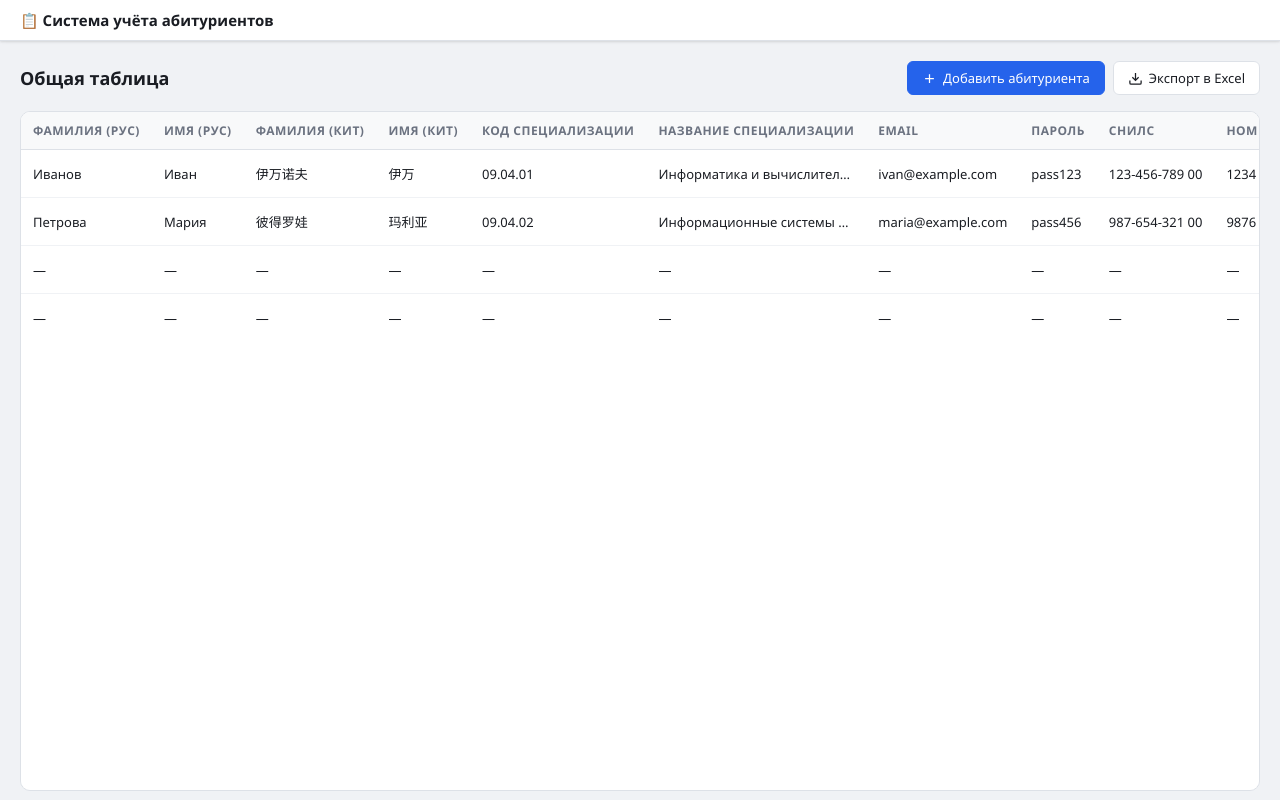
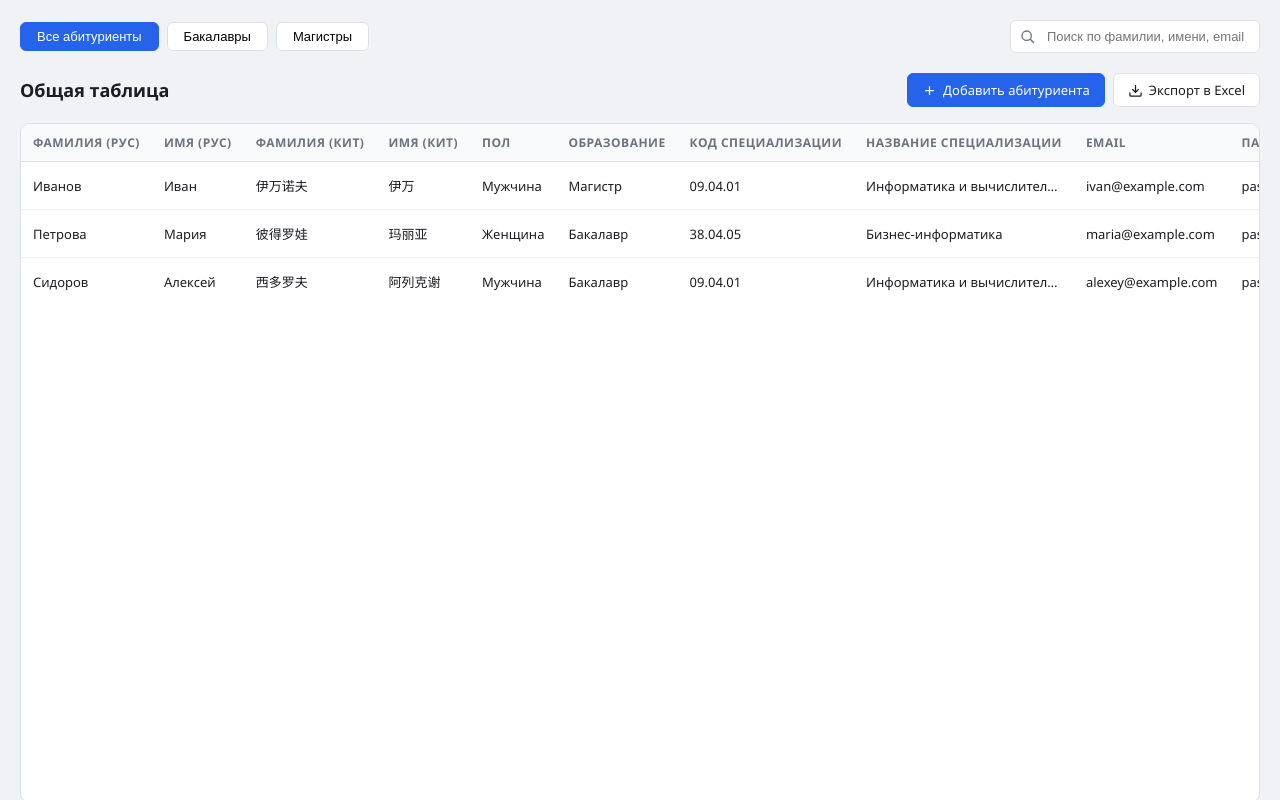
Before and after one commit to Alina815/SIMS-otlichnik, a FastAPI app: page / in a window 1280 px wide. Run offline with FastAPI, Linux system fonts and the light colour scheme; data comes from the database, SQL or seed files in the repository; parts of the project's set-up code (start-up, migrations or seed data) failed here and were passed over.

Commit message:
Добавлены фильтрация по образованию и поиск по имени, фамилии, электронной почте на страницу с общей таблицей.

```diff
--- a/static/css/style.css
+++ b/static/css/style.css
@@ -201,7 +201,72 @@ select.form-control {
   padding: 20px;
 }
 
-/* ─── Table ──────────────────────────────────────────────────────────────────── */
+/* ###Above table### */
+.table-controls {
+  display: flex;
+  justify-content: space-between;
+  align-items: center;
+  margin-bottom: 20px;
+  flex-wrap: wrap;
+  gap: 16px;
+}
+
+.filter-tabs {
+  display: flex;
+  gap: 8px;
+}
+
+.filter-tab {
+  padding: 6px 16px;
+  border: 1px solid var(--border);
+  border-radius: var(--radius);
+  background: var(--surface);
+  cursor: pointer;
+  font-size: 13px;
+  transition: all var(--transition);
+}
+
+.filter-tab.active {
+  background: var(--accent);
+  color: #fff;
+  border-color: var(--accent);
+}
+
+.filter-tab:hover:not(.active) {
+  background: var(--surface2);
+}
+
+.search-box {
+  position: relative;
+  display: flex;
+  align-items: center;
+}
+
+.search-icon {
+  position: absolute;
+  left: 10px;
+  width: 16px;
+  height: 16px;
+  color: var(--text-muted);
+  pointer-events: none;
+}
+
+.search-input {
+  padding: 8px 12px 8px 36px;
+  border: 1px solid var(--border);
+  border-radius: var(--radius);
+  width: 250px;
+  font-size: 13px;
+  transition: border-color var(--transition);
+}
+
+.search-input:focus {
+  outline: none;
+  border-color: var(--accent);
+}
+/* ###Above table### */
+
+/* ###Table### */
 .table-wrapper {
   overflow: auto;
   border-radius: var(--radius-lg);
@@ -245,7 +310,6 @@ tbody tr {
 }
 tbody tr:hover { background: #f5f7fa; }
 tbody tr:last-child { border-bottom: none; }
-tbody tr.selected { background: #eff6ff; }
 
 tbody td {
   padding: 10px 12px;
@@ -262,6 +326,7 @@ tbody td {
   padding: 40px;
   cursor: default;
 }
+/* ###Table### */
 
 /* ─── Photo / Scan Placeholder ───────────────────────────────────────────────── */
 .photo-placeholder {
@@ -394,10 +459,12 @@ tbody td {
   font-weight: 600;
   color: var(--text-muted);
   text-transform: uppercase;
-  letter-spacing: 0.06em;
-  padding-bottom: 12px;
-  border-bottom: 1px solid var(--border);
-  margin-bottom: 16px;
+  letter-spacing: 0.04em;
+  text-align: right;
+  padding: 8px 4px;
+  border-bottom: 2px solid var(--accent);
+  margin-bottom: 4px;
+  margin-bottom: 12px;
 }
 
 .form-grid {
--- a/static/js/utils.js
+++ b/static/js/utils.js
@@ -1,3 +1,157 @@
+const USE_MOCK = true;
+const API_URL = '';
+
+const MOCK_APPLICANTS = [
+{
+    id: 1,
+    last_name_ru: 'Иванов',
+    first_name_ru: 'Иван',
+    last_name_cn: '伊万诺夫',
+    first_name_cn: '伊万',
+    gender: 'Мужчина',
+    education: 'Магистр',
+    email: 'ivan@example.com',
+    password: 'pass123',
+    snils: '123-456-789 00',
+    passport_number: '4510 123456',
+    passport_expiry: '2030-12-31',
+    passport_issued_by: 'УФМС России по г. Москва',
+    specialization_code: '09.04.01',
+    specialization_name: 'Информатика и вычислительная техника',
+    partner: 'ООО "Рога и копыта"',
+    doc1_number: 'АБ 1234567',
+    doc2_number: '107824 0123456789',
+    photo_path: 'photos/photo_1.jpg'
+  },
+  {
+    id: 2,
+    last_name_ru: 'Петрова',
+    first_name_ru: 'Мария',
+    last_name_cn: '彼得罗娃',
+    first_name_cn: '玛丽亚',
+    gender: 'Женщина',
+    education: 'Бакалавр',
+    email: 'maria@example.com',
+    password: 'pass456',
+    snils: '987-654-321 00',
+    passport_number: '4510 654321',
+    passport_expiry: '2028-06-15',
+    passport_issued_by: 'УФМС России по г. Санкт-Петербург',
+    specialization_code: '38.04.05',
+    specialization_name: 'Бизнес-информатика',
+    partner: 'ООО "Ромашка"',
+    doc1_number: 'ВГ 7654321',
+    doc2_number: '107824 9876543210',
+    photo_path: null
+  },
+  {
+    id: 3,
+    last_name_ru: 'Сидоров',
+    first_name_ru: 'Алексей',
+    last_name_cn: '西多罗夫',
+    first_name_cn: '阿列克谢',
+    gender: 'Мужчина',
+    education: 'Бакалавр',
+    email: 'alexey@example.com',
+    password: 'pass789',
+    snils: '456-789-123 00',
+    passport_number: '4510 789123',
+    passport_expiry: '2032-01-20',
+    passport_issued_by: 'УФМС России по г. Екатеринбург',
+    specialization_code: '09.04.01',
+    specialization_name: 'Информатика и вычислительная техника',
+    partner: 'ИП Сидоров',
+    doc1_number: 'ДЕ 4567890',
+    doc2_number: '107824 4567890123',
+    photo_path: null
+  }
+];
+
+const MOCK_SPECIALIZATIONS = [
+    { code: '09.04.01', name: 'Информатика и вычислительная техника' },
+    { code: '09.04.02', name: 'Информационные системы и технологии' },
+    { code: '09.04.03', name: 'Прикладная информатика' },
+    { code: '09.04.04', name: 'Программная инженерия' },
+    { code: '01.04.02', name: 'Прикладная математика и информатика' },
+    { code: '27.04.03', name: 'Системный анализ и управление' },
+    { code: '38.04.05', name: 'Бизнес-информатика' }
+];
+
+const MOCK_DOCUMENTS = {
+    '1-passport-ru': { number: '4510 123456', issued_date: '2010-05-15', issued_by: 'УФМС Москвы', issue_place: 'г. Москва', birth_province: 'Московская область' },
+    '1-snils-ru': { number: '123-456-789 00' },
+    '2-passport-ru': { number: '4510 654321', issued_date: '2015-06-20', issued_by: 'УФМС СПб', issue_place: 'г. Санкт-Петербург', birth_province: 'Ленинградская область' }
+};
+
+function getMockResponse(url, options = {}) {
+    console.log(`[MOCK] ${options.method || 'GET'} ${url}`);
+
+    // GET /api/applicants
+    if (url === '/api/applicants' && (!options.method || options.method === 'GET')) {
+        return Promise.resolve([...MOCK_APPLICANTS]);
+    }
+
+    // GET /api/applicants/{id}
+    const getApplicantMatch = url.match(/^\/api\/applicants\/(\d+)$/);
+    if (getApplicantMatch && (!options.method || options.method === 'GET')) {
+        const id = parseInt(getApplicantMatch[1]);
+        const applicant = MOCK_APPLICANTS.find(a => a.id === id);
+        return Promise.resolve(applicant ? { ...applicant } : null);
+    }
+
+    // GET /api/specializations
+    if (url === '/api/specializations' && (!options.method || options.method === 'GET')) {
+        return Promise.resolve([...MOCK_SPECIALIZATIONS]);
+    }
+
+    // GET /api/documents/{id}/{type}
+    const getDocMatch = url.match(/^\/api\/documents\/(\d+)\/(\w+)$/);
+    if (getDocMatch && (!options.method || options.method === 'GET')) {
+        const applicantId = getDocMatch[1];
+        const docType = getDocMatch[2];
+        const key = `${applicantId}-${docType}-ru`;
+        const data = MOCK_DOCUMENTS[key] || {};
+        return Promise.resolve([{ lang: 'ru', ...data }]);
+    }
+
+     // POST /api/applicants (создание)
+    if (url === '/api/applicants' && options.method === 'POST') {
+        const newId = MOCK_APPLICANTS.length + 1;
+        return Promise.resolve({ id: newId, success: true });
+    }
+
+    // PUT /api/applicants/{id}
+    const putApplicantMatch = url.match(/^\/api\/applicants\/(\d+)$/);
+    if (putApplicantMatch && options.method === 'PUT') {
+        return Promise.resolve({ success: true });
+    }
+
+    // DELETE /api/applicants/{id}
+    const deleteApplicantMatch = url.match(/^\/api\/applicants\/(\d+)$/);
+    if (deleteApplicantMatch && options.method === 'DELETE') {
+        return Promise.resolve({ success: true });
+    }
+
+    // POST /api/upload/photo
+    if (url === '/api/upload/photo' && options.method === 'POST') {
+        return Promise.resolve({ url: '/uploads/mock_photo.jpg', path: 'photos/mock.jpg' });
+    }
+
+    // POST /api/upload/document
+    if (url === '/api/upload/document' && options.method === 'POST') {
+        return Promise.resolve({ url: '/uploads/mock_document.pdf', path: 'documents/mock.pdf' });
+    }
+
+    // GET /api/export/applicants
+    if (url === '/api/export/applicants') {
+        alert('[MOCK] Экспорт в Excel (мок-режим)');
+        return Promise.reject(new Error('Мок-экспорт'));
+    }
+
+    console.warn(`[MOCK] Неизвестный запрос: ${options.method || 'GET'} ${url}`);
+    return Promise.resolve({});
+}
+
 // ─── Toast notifications ──────────────────────────────────────────────────────
 function showToast(message, type = 'info', duration = 3000) {
   let container = document.getElementById('toast-container');
@@ -16,12 +170,18 @@ function showToast(message, type = 'info', duration = 3000) {
 
 // ─── API helpers ──────────────────────────────────────────────────────────────
 async function apiGet(url) {
+  if (USE_MOCK) {
+    return getMockResponse(url);
+  }
   const res = await fetch(url);
   if (!res.ok) throw new Error(`HTTP ${res.status}`);
   return res.json();
 }
 
 async function apiPost(url, data) {
+  if (USE_MOCK) {
+    return getMockResponse(url, { method: 'POST', body: data });
+  }
   const res = await fetch(url, {
     method: 'POST',
     headers: { 'Content-Type': 'application/json' },
@@ -32,6 +192,9 @@ async function apiPost(url, data) {
 }
 
 async function apiPut(url, data) {
+  if (USE_MOCK) {
+    return getMockResponse(url, { method: 'PUT', body: data });
+  }
   const res = await fetch(url, {
     method: 'PUT',
     headers: { 'Content-Type': 'application/json' },
@@ -42,12 +205,18 @@ async function apiPut(url, data) {
 }
 
 async function apiDelete(url) {
+  if (USE_MOCK) {
+    return getMockResponse(url, { method: 'DELETE' });
+  }
   const res = await fetch(url, { method: 'DELETE' });
   if (!res.ok) throw new Error(`HTTP ${res.status}`);
   return res.json();
 }
 
 async function uploadFile(url, formData) {
+  if (USE_MOCK) {
+    return getMockResponse(url, { method: 'POST', body: formData });
+  }
   const res = await fetch(url, { method: 'POST', body: formData });
   if (!res.ok) throw new Error(`HTTP ${res.status}`);
   return res.json();
@@ -74,7 +243,7 @@ async function populateSpecSelects(codeSelect, nameSelect) {
     specs.forEach(s => {
       const o = document.createElement('option');
       o.value = s.code;
-      o.textContent = sel === codeSelect ? s.code : s.name;
+      o.textContent = sel === s.code;
       o.dataset.code = s.code;
       o.dataset.name = s.name;
       sel.appendChild(o);
@@ -85,7 +254,7 @@ async function populateSpecSelects(codeSelect, nameSelect) {
   nameSelect.innerHTML = '<option value="">— выбрать —</option>';
   specs.forEach(s => {
     const o = document.createElement('option');
-    o.value = s.name;
+    o.value = s.code;
     o.textContent = s.name;
     o.dataset.code = s.code;
     o.dataset.name = s.name;
@@ -94,11 +263,9 @@ async function populateSpecSelects(codeSelect, nameSelect) {
 
   // Sync: picking code sets name, picking name sets code
   codeSelect.addEventListener('change', () => {
-    const opt = [...codeSelect.options].find(o => o.value === codeSelect.value);
-    if (opt) nameSelect.value = opt.dataset.name || '';
+    nameSelect.value = codeSelect.value;
   });
   nameSelect.addEventListener('change', () => {
-    const opt = [...nameSelect.options].find(o => o.value === nameSelect.value);
-    if (opt) codeSelect.value = opt.dataset.code || '';
+    codeSelect.value = nameSelect.value;
   });
 }
--- a/templates/documents.html
+++ b/templates/documents.html
@@ -137,7 +137,7 @@
 <div id="toast-container" class="toast-container"></div>
 <script src="/static/js/utils.js"></script>
 <script>
-const APPLICANT_ID = {{ applicant_id }};
+const APPLICANT_ID = 1;
 document.getElementById('back-btn').href = `/applicant/${APPLICANT_ID}`;
 document.getElementById('cancel-btn').onclick = () => navigate(`/applicant/${APPLICANT_ID}`);
 
--- a/templates/index.html
+++ b/templates/index.html
@@ -12,18 +12,28 @@
       margin-bottom: 16px;
     }
     .page-header h1 { font-size: 18px; font-weight: 700; }
-    .table-container { height: calc(100vh - 120px); }
-    .table-wrapper { height: 100%; }
+    .table-wrapper { height: calc(100vh - 120px); }
     .action-cell { display: flex; gap: 6px; }
     td.action-cell { max-width: none; }
   </style>
 </head>
 <body>
 <div class="app-wrapper">
-  <div class="topbar">
-    <span class="topbar-title">📋 Система учёта абитуриентов</span>
-  </div>
   <div class="page-content">
+    <div class="table-controls">
+      <div class="filter-tabs">
+        <button class="filter-tab active" data-filter="all">Все абитуриенты</button>
+        <button class="filter-tab" data-filter="bachelor">Бакалавры</button>
+        <button class="filter-tab" data-filter="master">Магистры</button>
+      </div>
+      <div class="search-box">
+        <svg class="search-icon" viewBox="0 0 24 24" fill="none" stroke="currentColor" stroke-width="2">
+          <circle cx="10" cy="10" r="7"/>
+          <line x1="15" y1="15" x2="21" y2="21"/>
+        </svg>
+        <input type="text" id="searchInput" placeholder="Поиск по фамилии, имени, email" class="search-input">
+      </div>
+    </div>
     <div class="page-header">
       <h1>Общая таблица</h1>
       <div class="btn-toolbar">
@@ -37,12 +47,9 @@
         </button>
       </div>
     </div>
-
-    <div class="table-container">
       <div class="table-wrapper" id="table-wrapper">
         <div class="loading"><div class="spinner"></div>Загрузка...</div>
       </div>
-    </div>
   </div>
 </div>
 
@@ -50,6 +57,9 @@
 
 <script src="/static/js/utils.js"></script>
 <script>
+let currentFilter = 'all';  // 'all', 'bachelor', 'master'
+let searchQuery = '';
+
 let applicants = [];
 let sortCol = null, sortDir = 1;
 
@@ -58,6 +68,8 @@ const columns = [
   { key: 'first_name_ru',          label: 'Имя (рус)' },
   { key: 'last_name_cn',           label: 'Фамилия (кит)' },
   { key: 'first_name_cn',          label: 'Имя (кит)' },
+  { key: 'gender',                 label: 'Пол' },
+  { key: 'education',         label: 'Образование' },
   { key: 'specialization_code',    label: 'Код специализации' },
   { key: 'specialization_name',    label: 'Название специализации' },
   { key: 'email',                  label: 'Email' },
@@ -66,7 +78,6 @@ const columns = [
   { key: 'passport_number',        label: 'Номер паспорта' },
   { key: 'passport_expiry',        label: 'Срок паспорта' },
   { key: 'passport_issued_by',     label: 'Кем выдан' },
-  { key: 'education_type',         label: 'Тип образования' },
   { key: 'doc1_number',            label: 'Документ 1' },
   { key: 'doc2_number',            label: 'Документ 2' },
   { key: 'partner',                label: 'Партнёр' },
@@ -82,10 +93,30 @@ async function loadApplicants() {
   }
 }
 
+function filterApplicants(applicants) {
+  let filtered = [...applicants];
+  if (currentFilter == 'bachelor') {
+    filtered = filtered.filter(a => a.education == 'Бакалавр');
+  } else if (currentFilter == 'master') {
+    filtered = filtered.filter(a => a.education == 'Магистр');
+  }
+  if (searchQuery.trim()) {
+    const query = searchQuery.toLowerCase().trim();
+    filtered = filtered.filter(a => (
+      (a.last_name_ru && a.last_name_ru.toLowerCase().includes(query)) ||
+      (a.last_name_cn && a.last_name_cn.toLowerCase().includes(query)) ||
+      (a.first_name_ru && a.first_name_ru.toLowerCase().includes(query)) ||
+      (a.first_name_cn && a.first_name_cn.toLowerCase().includes(query)) ||
+      (a.email && a.email.toLowerCase().includes(query))
+    ));
+  }
+  return filtered;
+}
+
 function renderTable() {
   const wrapper = document.getElementById('table-wrapper');
-  let rows = [...applicants];
-
+  let filtered = filterApplicants(applicants);
+  let rows = [...filtered];
   if (sortCol) {
     rows.sort((a, b) => {
       const av = (a[sortCol] || '').toString();
@@ -102,7 +133,7 @@ function renderTable() {
   </tr></thead>`;
 
   const tbody = rows.length === 0
-    ? `<tbody><tr class="empty-row"><td colspan="${columns.length + 1}">Нет данных. Добавьте первого абитуриента.</td></tr></tbody>`
+    ? `<tbody><tr class="empty-row"><td colspan="${columns.length + 1}">Данные не найдены.</td></tr></tbody>`
     : `<tbody>${rows.map(a => `
       <tr onclick="navigate('/applicant/${a.id}')">
         ${columns.map(c => `<td title="${a[c.key] || ''}">${a[c.key] || '—'}</td>`).join('')}
@@ -114,6 +145,27 @@ function renderTable() {
     </tbody>`;
 
   wrapper.innerHTML = `<table>${thead}${tbody}</table>`;
+}
+
+function initFilters() {
+  const tabs = document.querySelectorAll('.filter-tab');
+  if (tabs.length) {
+    tabs.forEach(tab => {
+      tab.addEventListener('click', () => {
+        tabs.forEach(tab => tab.classList.remove('active'));
+        tab.classList.add('active');
+        currentFilter = tab.dataset.filter;
+        renderTable();
+      });
+    });
+  }
+  const searchInput = document.getElementById('searchInput');
+  if (searchInput) {
+    searchInput.addEventListener('input', (e) => {
+      searchQuery = e.target.value;
+      renderTable();
+    });
+  }
 }
 
 function setSort(col) {
@@ -149,6 +201,7 @@ function exportExcel() {
 }
 
 loadApplicants();
+initFilters();
 </script>
 </body>
 </html>
```
Also changed, not shown: templates/applicant.html (+100 -37 lines), templates/edit.html (+3 -4 lines).
